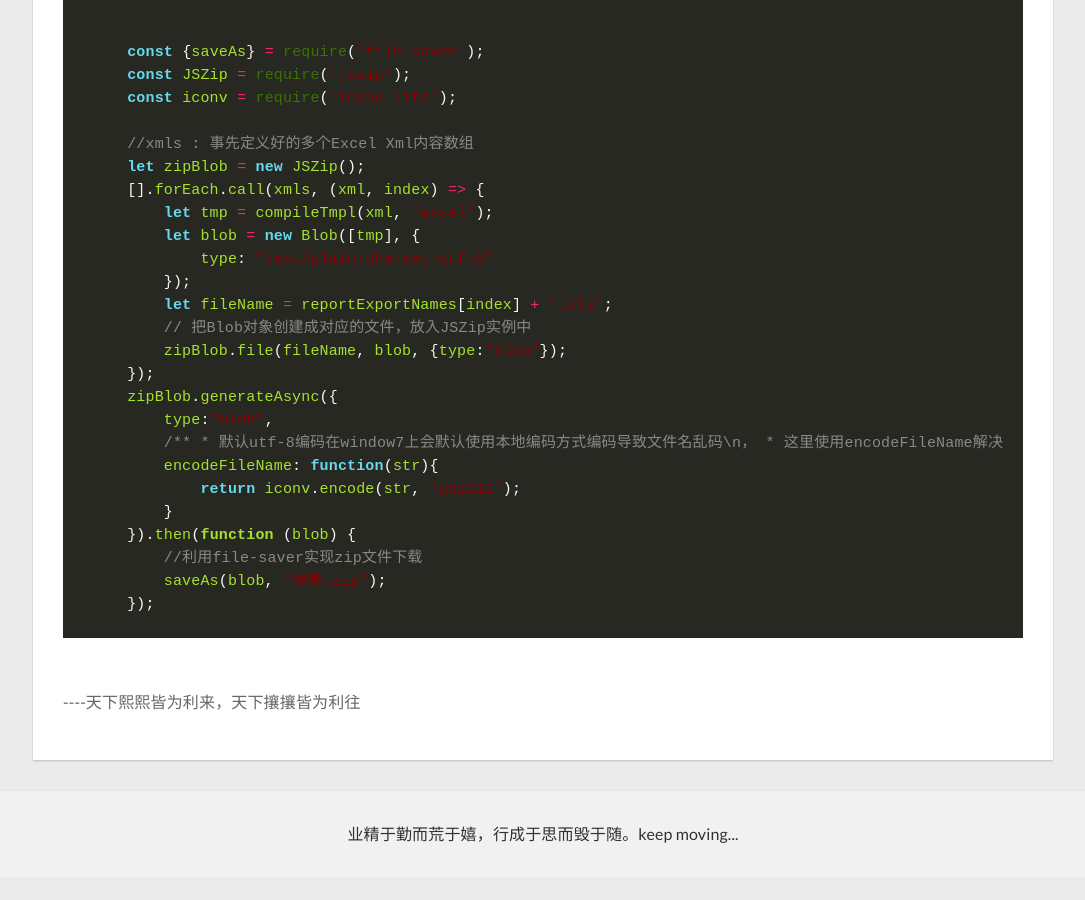
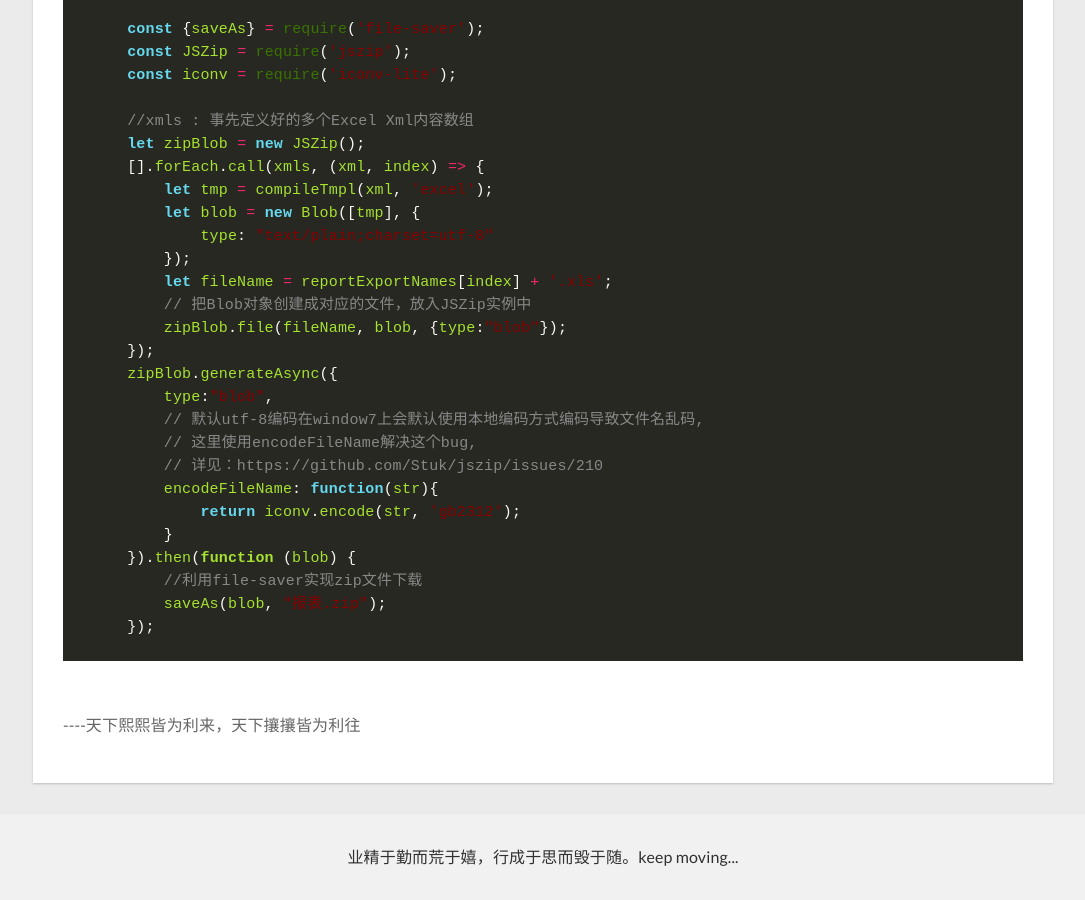
Before and after one commit to Hquestion/hquestion.github.io, a Jekyll site: the page built from _posts/2017-12-14-前端实现多文件压缩下载.md, in a window 1280 px wide and 900 px high, scrolled down 668 px. Shown: the whole window, without its empty margins (97-1182 px from the left). Built offline with Jekyll 4.4.1, drawn with Linux system fonts in a browser that asks for light colours; nearby versions of some CDN libraries; before the commit the page ends 1545 px from its top, so only the background shows below that.

Commit message:
前端多文件下载实现

````diff
--- a/_posts/2017-12-14-前端实现多文件压缩下载.md
+++ b/_posts/2017-12-14-前端实现多文件压缩下载.md
@@ -17,7 +17,6 @@
 ## 实现
 
 ``` javascript
-
     const {saveAs} = require('file-saver');
     const JSZip = require('jszip');
     const iconv = require('iconv-lite');
@@ -35,14 +34,9 @@
     });
     zipBlob.generateAsync({
         type:"blob",
-        /**
-         *  默认utf-8编码在window7上会默认使用本地编码方式编码导致文件名乱码\n，
-
-         *  这里使用encodeFileName解决这个bug\n
-
-         *  详见：https://github.com/Stuk/jszip/issues/210\n
-
-         */
+        // 默认utf-8编码在window7上会默认使用本地编码方式编码导致文件名乱码,
+        // 这里使用encodeFileName解决这个bug,
+        // 详见：https://github.com/Stuk/jszip/issues/210
         encodeFileName: function(str){
             return iconv.encode(str, 'gb2312');
         }
````
